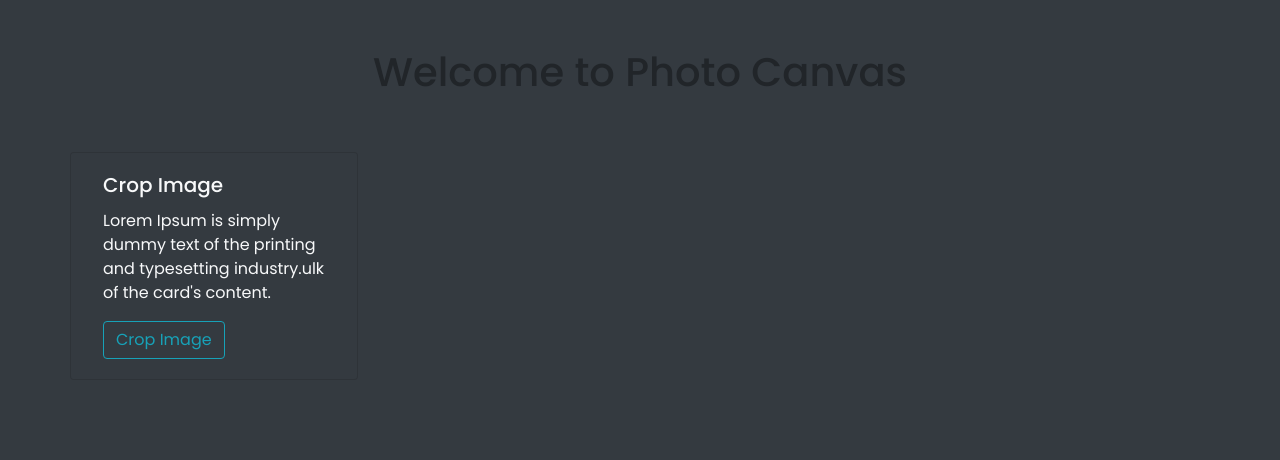
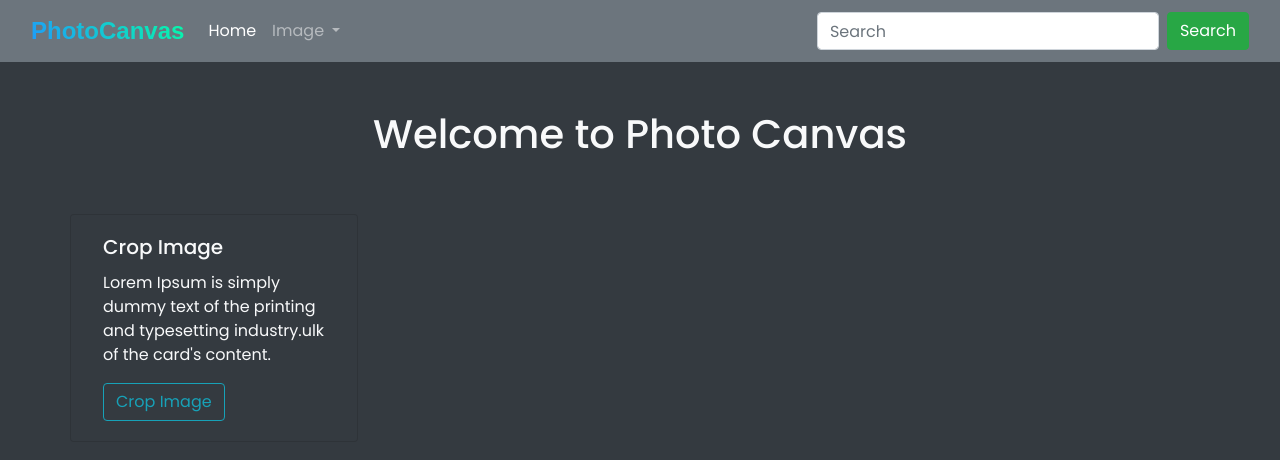
Before and after one commit to sumitgirwal/PhotoCanvas-Django, a Django app: page / in a window 1280 px wide. Shown: the top 460 px of the page. Run offline with Django 4.2, Linux system fonts and the light colour scheme; some libraries are stand-ins or nearby versions.

Commit message:
Updated home page design navbar and logo

```diff
--- a/PhotoCanvas/static/styles/style.css
+++ b/PhotoCanvas/static/styles/style.css
@@ -1,12 +1,24 @@
-@import url('https://fonts.googleapis.com/css2?family=Poppins:wght@400;500;600;700&display=swap');
+@import url("https://fonts.googleapis.com/css2?family=Poppins:wght@400;500;600;700&display=swap");
+
+@import url("https://fonts.googleapis.com/css2?family=Dancing+Script:wght@900&display=swap");
 
 * {
-    box-sizing: border-box;
+  box-sizing: border-box;
 }
 
+body {
+  font-family: "Poppins", sans-serif !important;
 
+  background-color: red !important;
+}
 
-body {
-    font-family: 'Poppins', sans-serif !important;
-    background-color: rgb(244, 249, 250);
+.logo,
+.navbar-brand {
+  font-size: 24px !important;
+  font-weight: 900 !important;
+  font-family: "Dancing Script", sans-serif !important;
+  background: -webkit-linear-gradient(40deg, #2096ff, #05ffa3);
+  -webkit-background-clip: text;
+  -webkit-background-clip: linear-gradient;
+  -webkit-text-fill-color: transparent;
 }
--- a/PhotoCanvas/templates/core/base.html
+++ b/PhotoCanvas/templates/core/base.html
@@ -5,26 +5,30 @@
   <meta charset="utf-8">
   <meta name="viewport" content="width=device-width, initial-scale=1">
   <title>{% block title %} Photo Canvas {% endblock %}</title>
-    <link href="https://cdn.jsdelivr.net/npm/bootstrap@5.2.3/dist/css/bootstrap.min.css" rel="stylesheet" integrity="sha384-rbsA2VBKQhggwzxH7pPCaAqO46MgnOM80zW1RWuH61DGLwZJEdK2Kadq2F9CUG65" crossorigin="anonymous">
-
-
+  <link rel="stylesheet" href="{% static 'styles/style.css' %}">
+  <link href="https://cdn.jsdelivr.net/npm/bootstrap@5.2.3/dist/css/bootstrap.min.css" rel="stylesheet"
+    integrity="sha384-rbsA2VBKQhggwzxH7pPCaAqO46MgnOM80zW1RWuH61DGLwZJEdK2Kadq2F9CUG65" crossorigin="anonymous">
   <link rel="stylesheet" href="https://cdnjs.cloudflare.com/ajax/libs/twitter-bootstrap/4.1.1/css/bootstrap.min.css">
   <link rel="stylesheet" href="https://cdnjs.cloudflare.com/ajax/libs/croppie/2.6.2/croppie.min.css">
   <script src="https://cdnjs.cloudflare.com/ajax/libs/jquery/3.3.1/jquery.min.js"></script>
   <script src="https://cdnjs.cloudflare.com/ajax/libs/croppie/2.6.2/croppie.js"></script>
-    <link rel="stylesheet" href="{% static 'styles/style.css' %}">
 </head>
-  <body class="bg-dark ">
+
+<body class="bg-dark text-light">
   {% block style %}
   {% endblock %}
 
+  {% include 'core/navbar.html' %}
   {% include 'core/messages.html' %}
   {% block content %}
   {% endblock %}
-    <script src="https://cdn.jsdelivr.net/npm/bootstrap@5.2.3/dist/js/bootstrap.bundle.min.js" integrity="sha384-kenU1KFdBIe4zVF0s0G1M5b4hcpxyD9F7jL+jjXkk+Q2h455rYXK/7HAuoJl+0I4" crossorigin="anonymous"></script>
+  <script src="https://cdn.jsdelivr.net/npm/bootstrap@5.2.3/dist/js/bootstrap.bundle.min.js"
+    integrity="sha384-kenU1KFdBIe4zVF0s0G1M5b4hcpxyD9F7jL+jjXkk+Q2h455rYXK/7HAuoJl+0I4"
+    crossorigin="anonymous"></script>
 
 
   {% block javascript %}
   {% endblock %}
 </body>
+
 </html>
--- /dev/null
+++ b/PhotoCanvas/templates/core/navbar.html
@@ -0,0 +1,31 @@
+<nav class="navbar navbar-expand-lg navbar-dark bg-secondary">
+  <div class="container-fluid">
+    <a class="navbar-brand" href="#">PhotoCanvas</a>
+    <button class="navbar-toggler" type="button" data-bs-toggle="collapse" data-bs-target="#navbarSupportedContent"
+      aria-controls="navbarSupportedContent" aria-expanded="false" aria-label="Toggle navigation">
+      <span class="navbar-toggler-icon"></span>
+    </button>
+    <div class="collapse navbar-collapse" id="navbarSupportedContent">
+      <ul class="navbar-nav me-auto mb-2 mb-lg-0">
+        <li class="nav-item">
+          <a class="nav-link active" aria-current="page" href="{% url 'home' %}">Home</a>
+        </li>
+
+        <li class="nav-item dropdown">
+          <a class="nav-link dropdown-toggle" href="#" role="button" data-bs-toggle="dropdown" aria-expanded="false">
+            Image
+          </a>
+          <ul class="dropdown-menu">
+            <li><a class="dropdown-item" href="{% url 'crop_image' %}">Crop Image</a></li>
+
+          </ul>
+        </li>
+
+      </ul>
+      <form class="d-flex" role="search">
+        <input class="form-control me-2" type="search" placeholder="Search" aria-label="Search">
+        <button class="btn btn-success" type="submit">Search</button>
+      </form>
+    </div>
+  </div>
+</nav>
```
Lines whose indentation alone changed are shown as unchanged.
